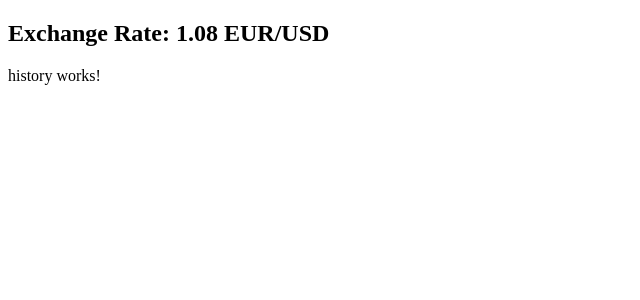
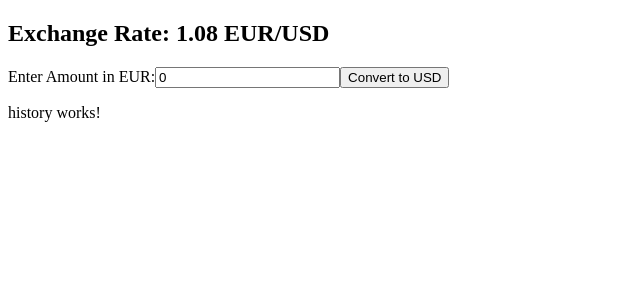
Before and after one commit to 0mounach0/AngCurrencyConverter, an Angular app: page / in a window 1280 px wide. Shown: the top 300 px of the page, without its empty margins (0-640 px from the left). Built offline with nearby package versions, Linux system fonts and the light colour scheme.

Commit message:
feat: Intégration de l'interface utilisateur : Saisie en EUR affichant la conversion en USD selon le taux de change actuel.

```diff
--- a/src/app/app.module.ts
+++ b/src/app/app.module.ts
@@ -5,6 +5,7 @@ import { AppComponent } from './app.component';
 import { ExchangeComponent } from './components/exchange/exchange.component';
 import { HistoryComponent } from './components/history/history.component';
 import { ExchangeRateService } from './services/exchange-rate.service';
+import { FormsModule } from '@angular/forms';
 
 @NgModule({
   declarations: [
@@ -13,7 +14,8 @@ import { ExchangeRateService } from './services/exchange-rate.service';
     HistoryComponent
   ],
   imports: [
-    BrowserModule
+    BrowserModule,
+    FormsModule
   ],
   providers: [ExchangeRateService],
   bootstrap: [AppComponent]
--- a/src/app/components/exchange/exchange.component.html
+++ b/src/app/components/exchange/exchange.component.html
@@ -1 +1,12 @@
-<h1>Exchange Rate: {{ exchangeRate.toFixed(2) }} EUR/USD</h1>
+<div class="exchange-container">
+    <h1>Exchange Rate: {{ exchangeRate.toFixed(2) }} EUR/USD</h1>
+
+    <div>
+        <label for="eurAmount">Enter Amount in EUR:</label>
+        <input id="eurAmount" type="number" [(ngModel)]="eurAmount">
+        <button (click)="convertToUSD()">Convert to USD</button>
+    </div>
+    <div *ngIf="usdAmount !== null">
+        <p>{{ eurAmount }} EUR is equal to {{ usdAmount.toFixed(2) }} USD</p>
+    </div>
+</div>
--- a/src/app/components/exchange/exchange.component.ts
+++ b/src/app/components/exchange/exchange.component.ts
@@ -8,6 +8,8 @@ import { ExchangeRateService } from 'src/app/services/exchange-rate.service';
 })
 export class ExchangeComponent implements OnInit {
   public exchangeRate: number = 0;
+  public eurAmount: number = 0;
+  public usdAmount: number | null = null;
 
   constructor(private exchangeRateService: ExchangeRateService) {}
 
@@ -19,4 +21,8 @@ export class ExchangeComponent implements OnInit {
     }, 3000);
   }
 
+  public convertToUSD() {
+    this.usdAmount = this.eurAmount * this.exchangeRateService.currentExchangeRate;
+  }
+
 }
```
